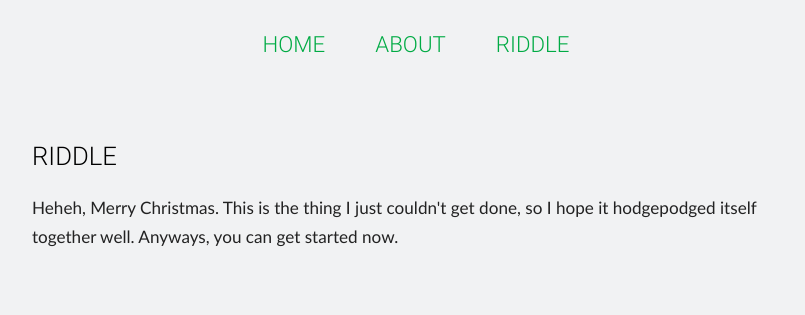
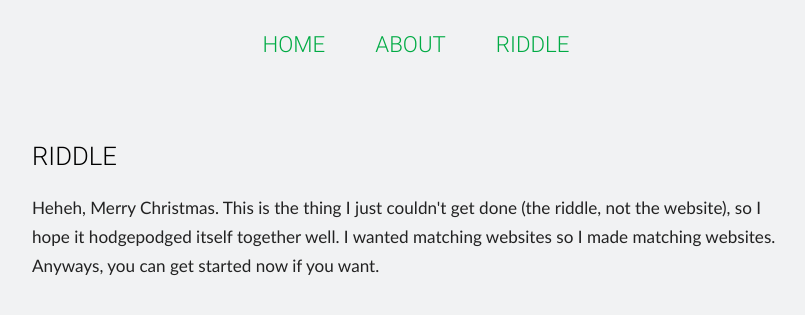
Before and after one commit to logburn/sabrinachin.com, a PHP site: page /projects.php in a window 1280 px wide. Shown: the part 208-523 px from the top of the page, without its empty margins (224-1029 px from the left). Run offline with PHP 8.4, Linux system fonts and the light colour scheme.

Commit message:
oaijsdof

```diff
--- a/projects.php
+++ b/projects.php
@@ -7,7 +7,7 @@
 
 <h2 id=name>RIDDLE</h2>
 <div class=content>
-  Heheh, Merry Christmas. This is the thing I just couldn't get done, so I hope it hodgepodged itself together well. Anyways, you can get started now.
+  Heheh, Merry Christmas. This is the thing I just couldn't get done (the riddle, not the website), so I hope it hodgepodged itself together well. I wanted matching websites so I made matching websites. Anyways, you can get started now if you want.
 </div>
 
 </div></body>
```
